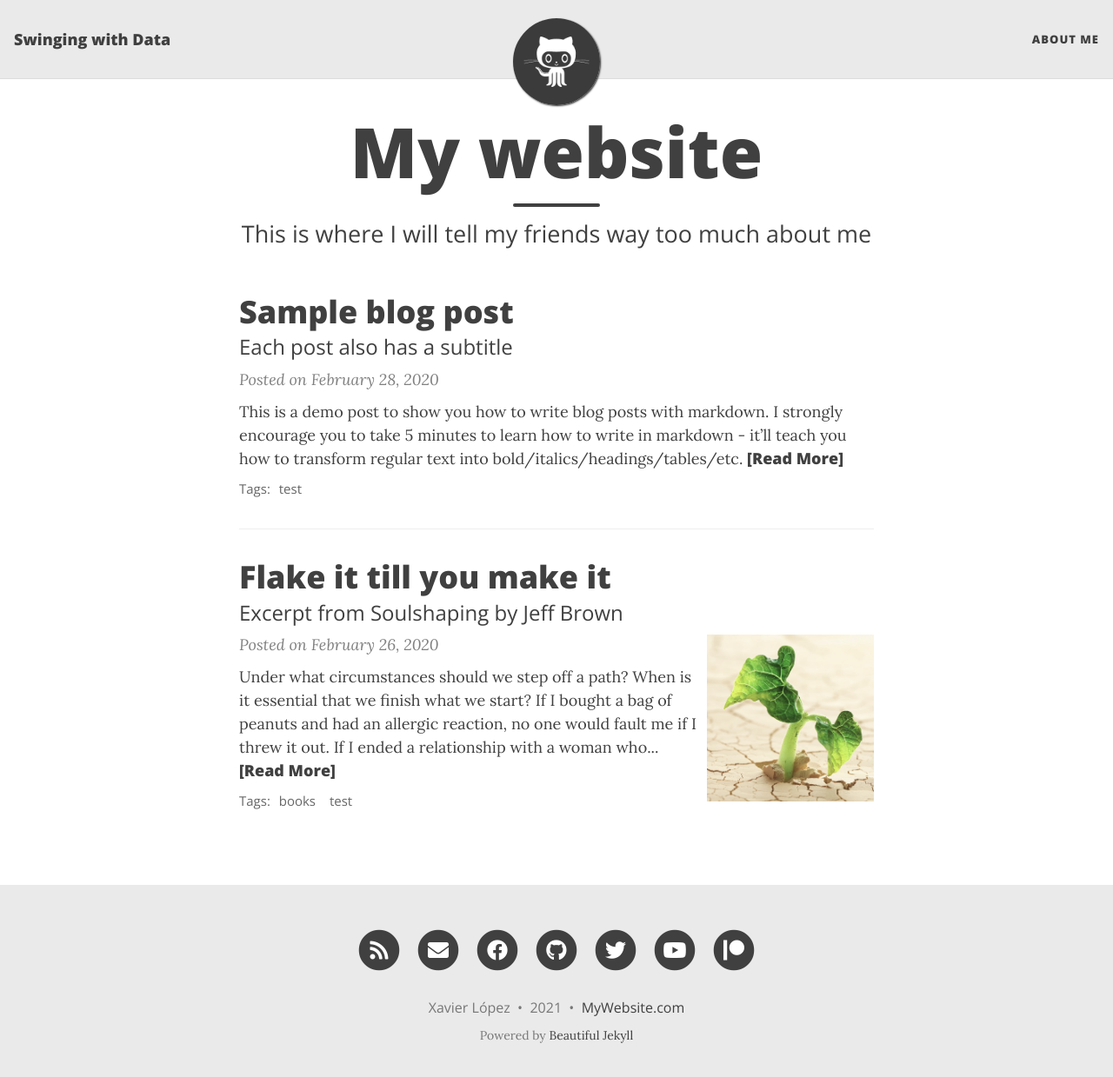
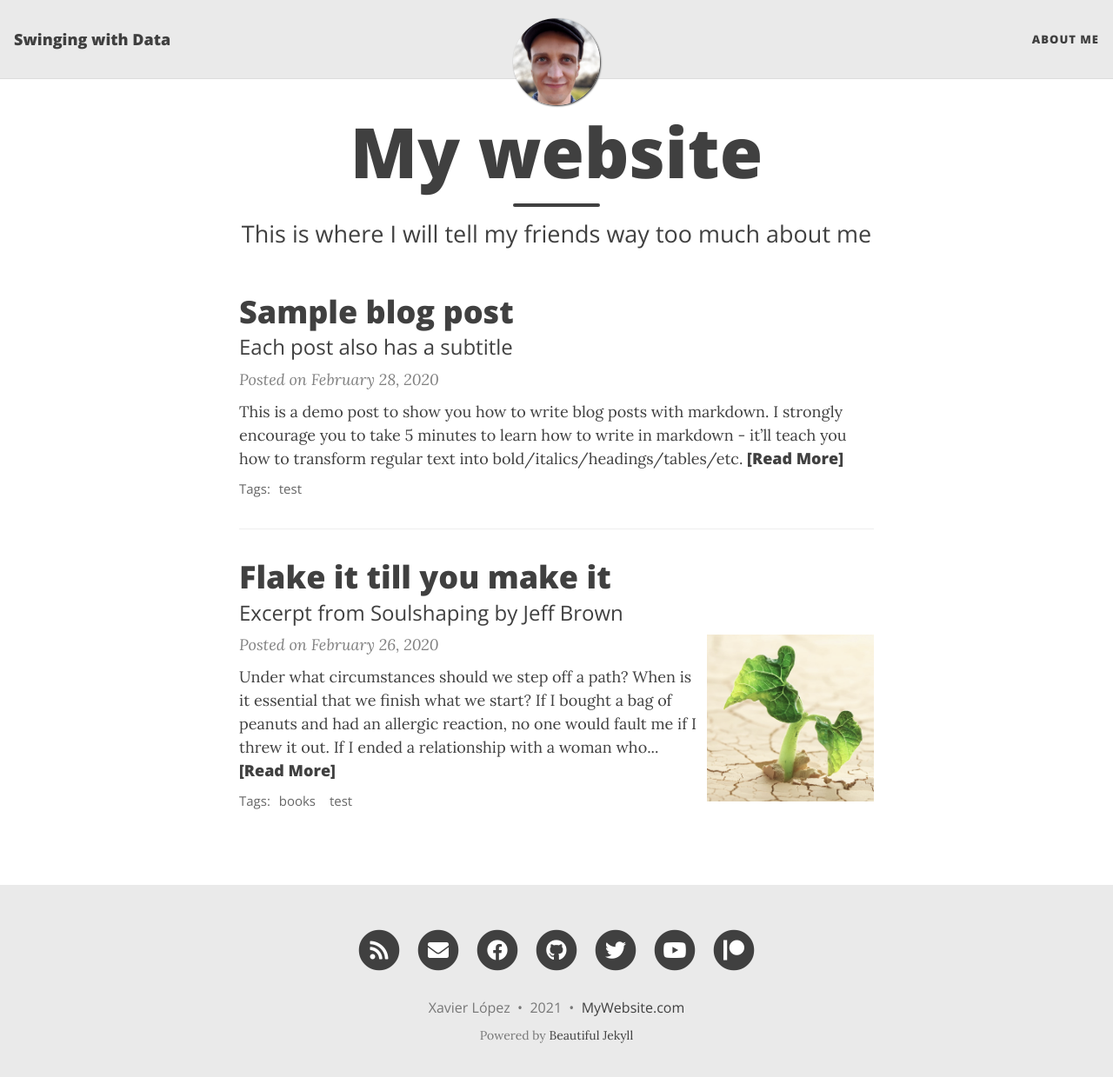
Before and after one commit to xavierlopeze/xavierlopeze.github.io, a Jekyll site: the page built from index.html, in a window 1280 px wide and 1252 px high. Shown: the top 1239 px of the window at 87% size. Built offline with Jekyll 4.4.1, drawn with Linux system fonts in a browser that asks for light colours; nearby versions of some CDN libraries; the list of posts is cut into pages by our own code.

Commit message:
new avatar icon

```diff
--- a/_config.yml
+++ b/_config.yml
@@ -24,7 +24,7 @@
 
 # Image to show in the navigation bar - works best with a square image
 # Remove this parameter if you don't want an image in the navbar
-avatar: "/assets/img/avatar-icon.png"
+avatar: "/assets/img/new_avatar-icon.png"
 
 # By default, the image is cut into a circle. You can disable this behaviour by setting 'round-avatar: false'
 round-avatar: true
```
Also changed, not shown: assets/img/new_avatar-icon.png (renamed from assets/img/low_resolution_avatar.png).
